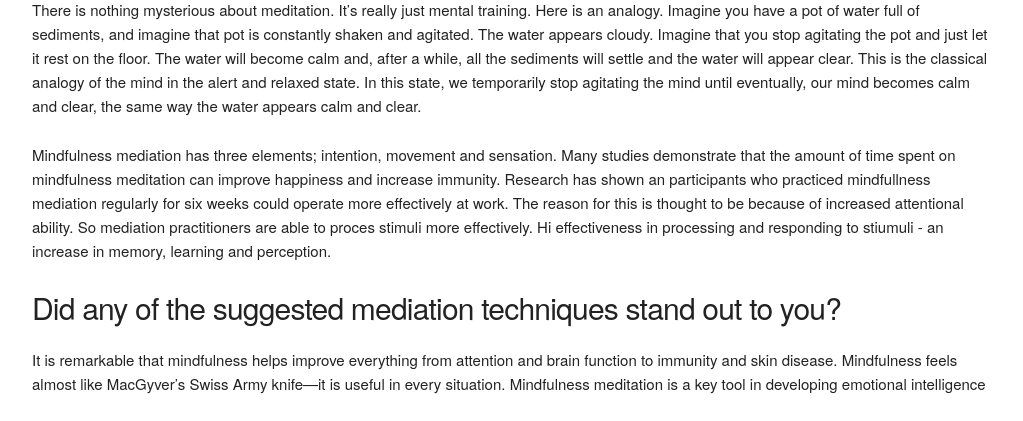
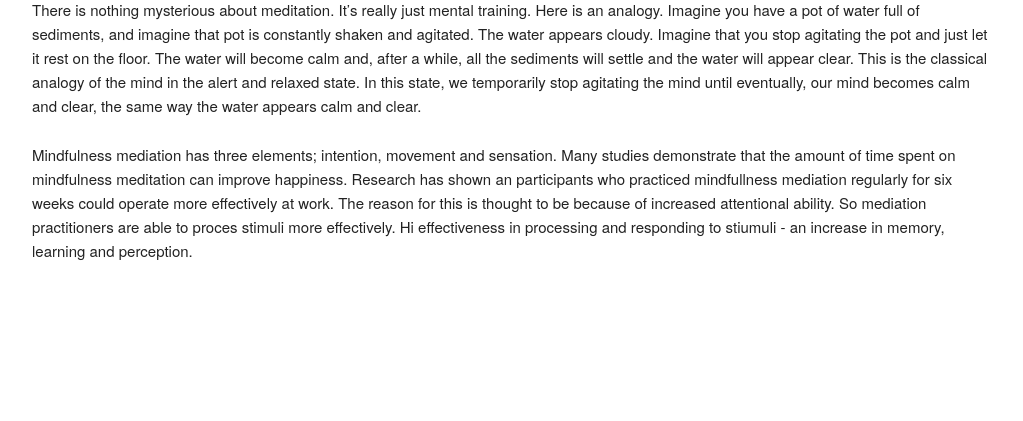
Before and after one commit to mandy-kate/mandy-kate.github.io, a plain HTML site: page blogs/c3-meditation-process.html in a window 1280 px wide. Shown: the part 512-933 px from the top of the page, without its empty margins (128-1151 px from the left). After the commit the page ends 800 px from the top, so only its background shows below. Drawn offline with nearby package versions, Linux system fonts and the light colour scheme.

Commit message:
amend text

```diff
--- a/blogs/c3-meditation-process.html
+++ b/blogs/c3-meditation-process.html
@@ -49,10 +49,9 @@
                  <h4>What new things have you learnt about mediation?</h4>
                  <p>There is nothing mysterious about meditation. It’s really just mental training. Here is an analogy. Imagine you have a pot of water full of sediments, and imagine that pot is constantly shaken and agitated. The water appears cloudy. Imagine that you stop agitating the pot and just let it rest on the floor. The water will become calm and, after a while, all the sediments will settle and the water will appear clear. This is the classical analogy of the mind in the alert and relaxed state. In this state, we temporarily stop agitating the mind until eventually, our mind becomes calm and clear, the same way the water appears calm and clear.</p>
 
-                 <p>Mindfulness mediation has three elements; intention, movement and sensation. Many studies demonstrate that the amount of time spent on mindfulness meditation can improve happiness and increase immunity. Research has shown an participants who practiced mindfullness mediation regularly for six weeks could operate more effectively at work. The reason for this is thought to be because of increased attentional ability. So mediation practitioners are able to proces stimuli more effectively. Hi effectiveness in processing and responding to stiumuli - an increase in memory, learning and perception.</p>
+                 <p>Mindfulness mediation has three elements; intention, movement and sensation. Many studies demonstrate that the amount of time spent on mindfulness meditation can improve happiness. Research has shown an participants who practiced mindfullness mediation regularly for six weeks could operate more effectively at work. The reason for this is thought to be because of increased attentional ability. So mediation practitioners are able to proces stimuli more effectively. Hi effectiveness in processing and responding to stiumuli - an increase in memory, learning and perception.</p>
 
-                 <h4> Did any of the suggested mediation techniques stand out to you?</h4>
-                 <p>It is remarkable that mindfulness helps improve everything from attention and brain function to immunity and skin disease. Mindfulness feels almost like MacGyver’s Swiss Army knife—it is useful in every situation. Mindfulness meditation is a key tool in developing emotional intelligence</p>
+
 
                 </article>
             </div>
```
